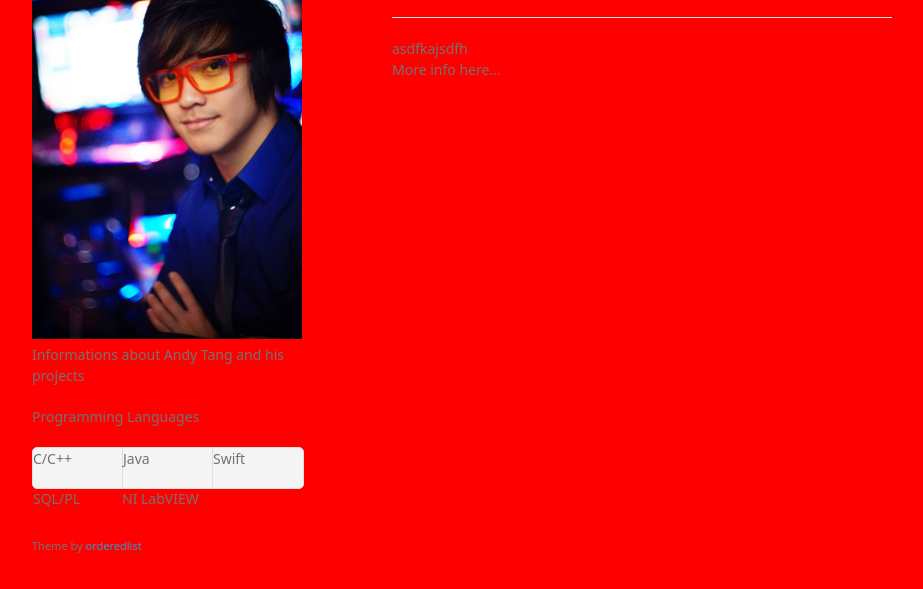
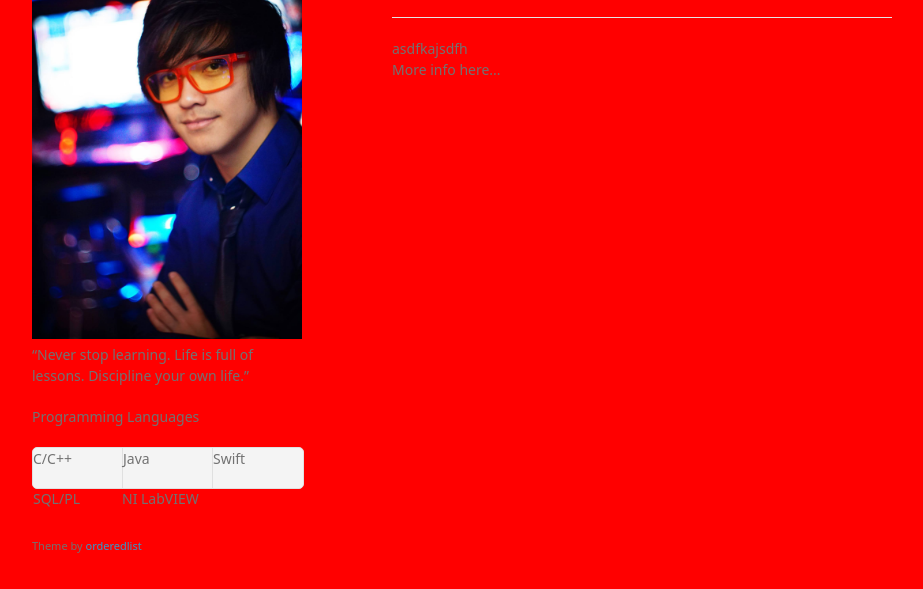
Before and after one commit to AndyTTang/andyttang.github.io, a plain HTML site: page index.html in a window 1280 px wide. Shown: the part 175-764 px from the top of the page, without its empty margins (178-1101 px from the left). Drawn offline with Linux system fonts and the light colour scheme; a web font is replaced by a local one.

Commit message:
Update index.html
Added Quote.

```diff
--- a/index.html
+++ b/index.html
@@ -28,7 +28,7 @@
 
         <!-- <p> means pair (similar to paragraph) -->
         <!-- can have title attribute -->
-        <p title="Purpose">Informations about Andy Tang and his projects</p>
+        <p><q>Never stop learning.  Life is full of lessons.  Discipline your own life.</q></p>
 
         <p>Programming Languages</p>
         <ul style="list-style-type:none">
```
